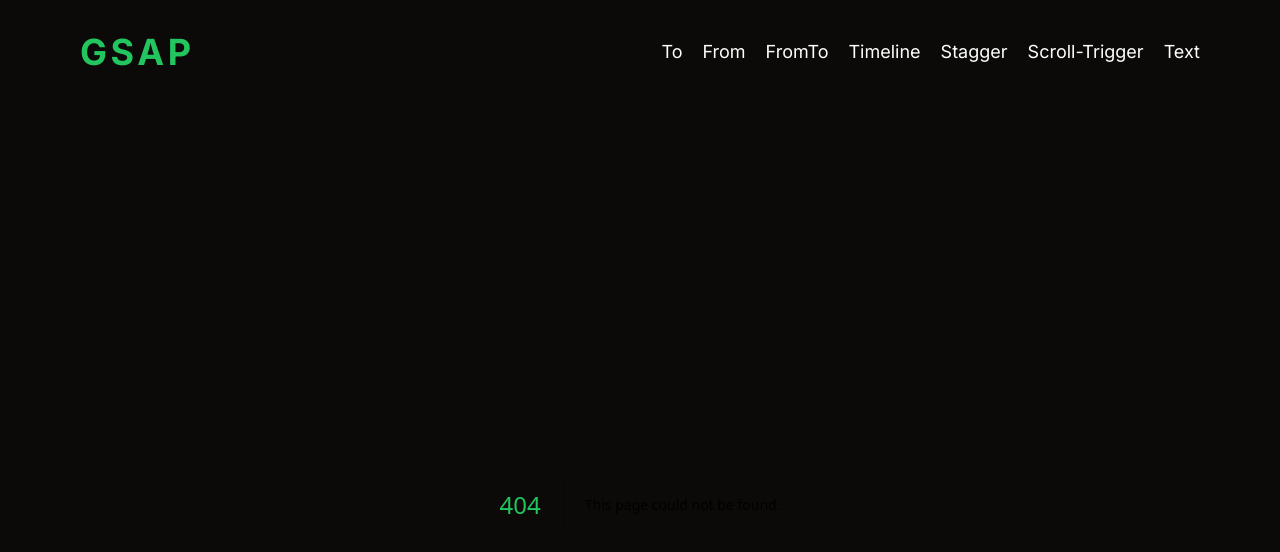
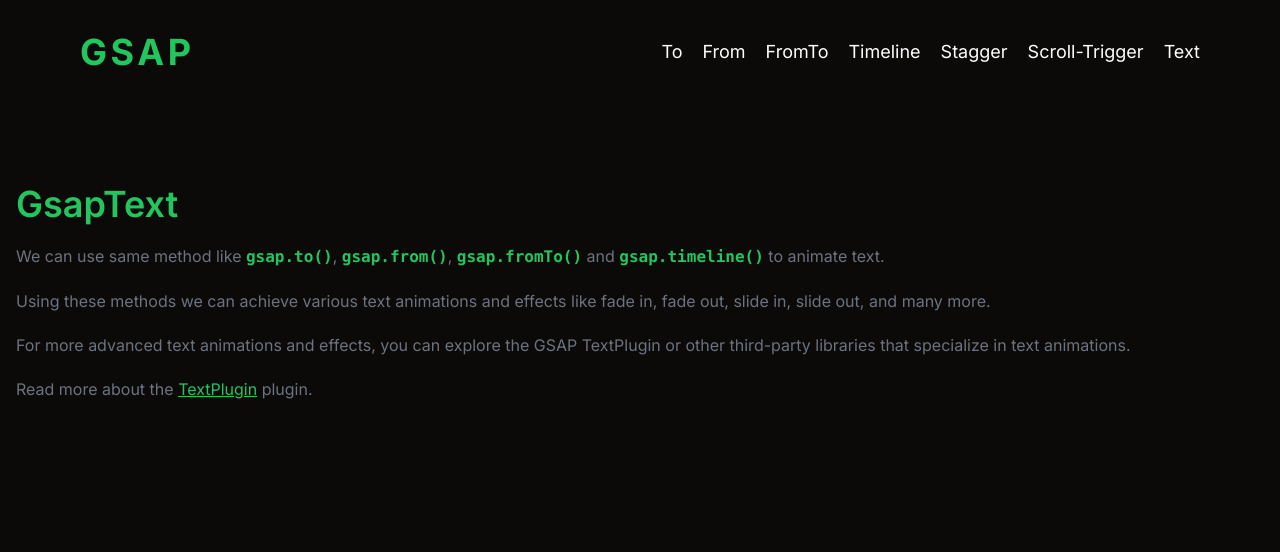
Before and after one commit to ProDanish203/gsap_basics, a Next.js app: page /gsapText in a window 1280 px wide. Before the commit this address had no page. Shown: the top 552 px of the page. Built offline with nearby package versions, Linux system fonts and the light colour scheme.

Commit message:
add gsap text

```diff
--- /dev/null
+++ b/app/gsapText/page.tsx
@@ -0,0 +1,71 @@
+"use client";
+import { useGSAP } from "@gsap/react";
+import gsap from "gsap";
+
+// gsap.registerPlugin()
+
+const GsapText = () => {
+  useGSAP(() => {
+    gsap.to("#text", {
+      ease: "power1.inOut",
+      opacity: 1,
+      y: 0,
+    });
+
+    gsap.fromTo(
+      ".para",
+      {
+        ease: "power1.inOut",
+        opacity: 0,
+        y: 10,
+        duration: 1
+      },
+      {
+        opacity: 1,
+        y: 0,
+        duration: 1,
+        delay: 0.5,
+        stagger: 0.4
+      }
+    );
+  }, []);
+
+  return (
+    <section className="mt-20">
+      <h1 id="text" className="opacity-0 translate-y-10">
+        GsapText
+      </h1>
+
+      <p className="mt-5 text-gray-500 para">
+        We can use same method like <code>gsap.to()</code>,{" "}
+        <code>gsap.from()</code>, <code>gsap.fromTo()</code> and{" "}
+        <code>gsap.timeline()</code> to animate text.
+      </p>
+
+      <p className="mt-5 text-gray-500 para">
+        Using these methods we can achieve various text animations and effects
+        like fade in, fade out, slide in, slide out, and many more.
+      </p>
+
+      <p className="mt-5 text-gray-500 para">
+        For more advanced text animations and effects, you can explore the GSAP
+        TextPlugin or other third-party libraries that specialize in text
+        animations.
+      </p>
+
+      <p className="mt-5 text-gray-500 para">
+        Read more about the{" "}
+        <a
+          href="https://greensock.com/docs/v3/Plugins/TextPlugin"
+          target="_blank"
+          rel="noreferrer noopener nofollow"
+        >
+          TextPlugin
+        </a>{" "}
+        plugin.
+      </p>
+    </section>
+  );
+};
+
+export default GsapText;
```
